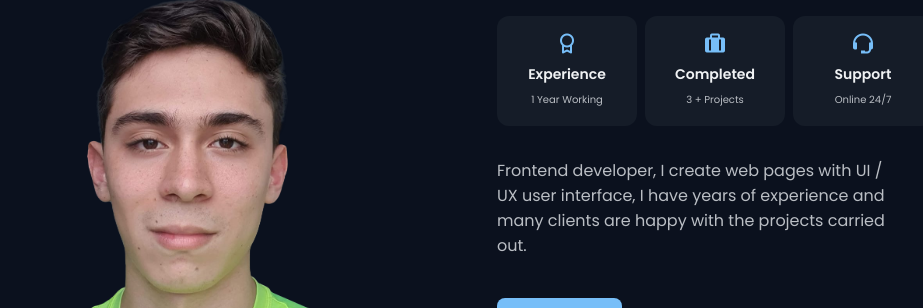
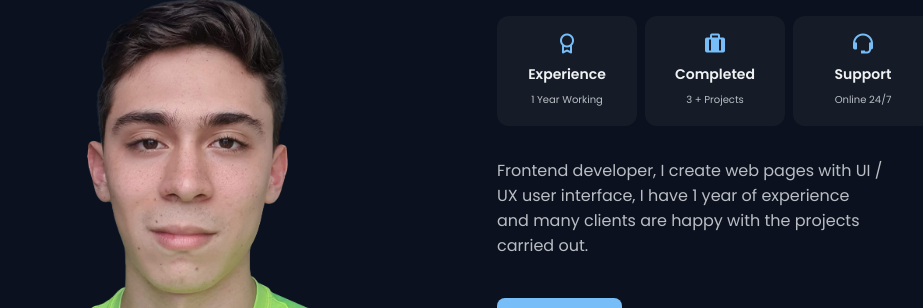
Before and after one commit to DanielFM2001/DanielFM2001.github.io, a plain HTML site: page index.html in a window 1280 px wide. Shown: the part 1168-1476 px from the top of the page, without its empty margins (175-1098 px from the left). Drawn offline with nearby package versions, Linux system fonts and the light colour scheme.

Commit message:
Update index.html

```diff
--- a/index.html
+++ b/index.html
@@ -148,7 +148,7 @@
 						</div>
 						<p class="about_description">
 							Frontend developer, I create web pages with UI / UX user
-							interface, I have years of experience and many clients are happy
+							interface, I have 1 year of experience and many clients are happy
 							with the projects carried out.
 						</p>
 
```
